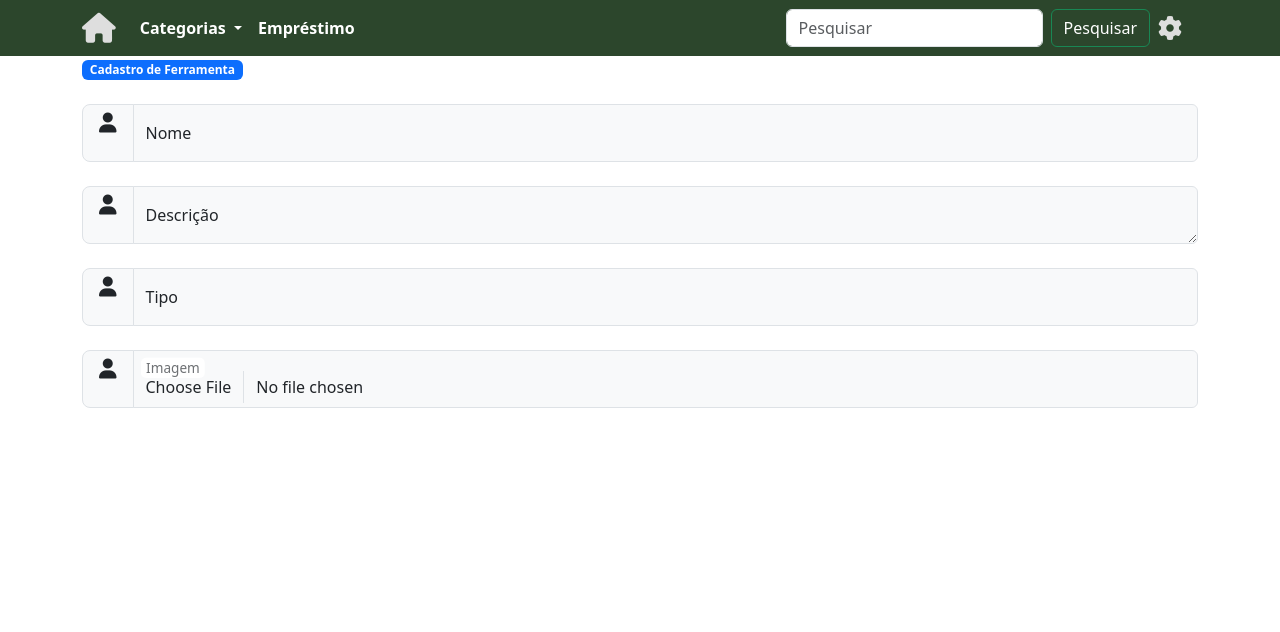
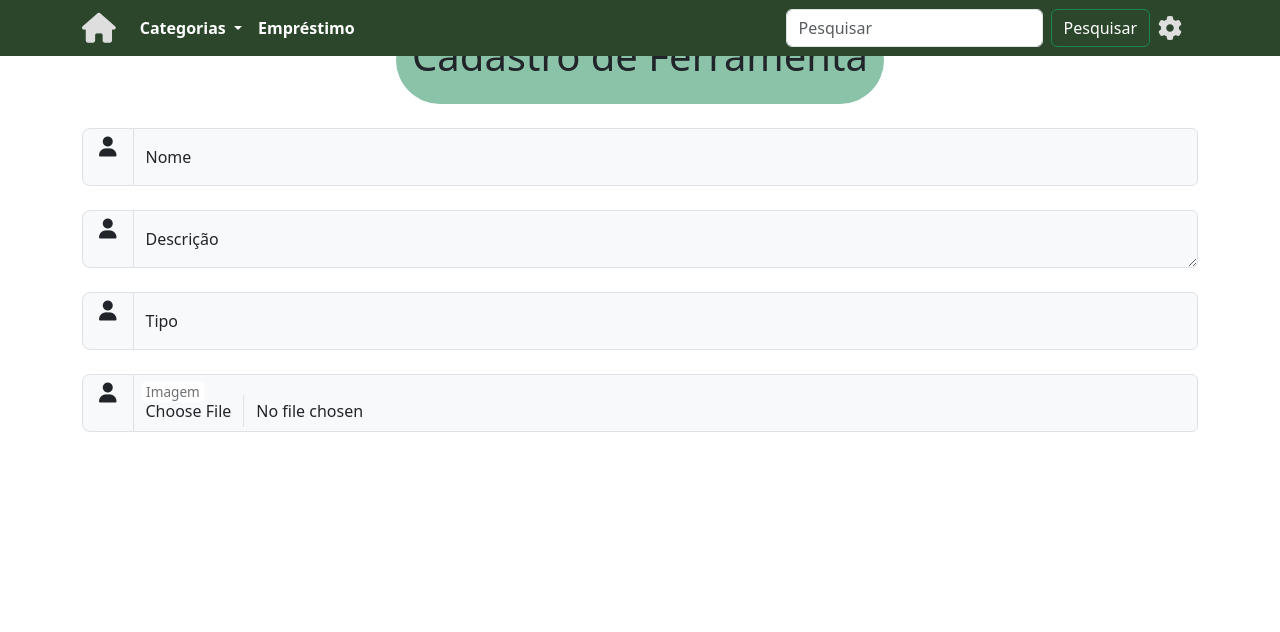
Before and after one commit to Familia-Craft/PI-Web, a Django app: page /cadastrar_ferramenta in a window 1280 px wide. Shown: the top 632 px of the page. Run offline with Django 4.2, Linux system fonts and the light colour scheme; the visitor is signed in with stand-in values (Sample User, id 1); some libraries are stand-ins or nearby versions.

Commit message:
conserto do torto

```diff
--- a/PI_WEB/PI_WEB/settings.py
+++ b/PI_WEB/PI_WEB/settings.py
@@ -82,7 +82,7 @@ DATABASES = {
     'default': {
         'ENGINE': 'django.db.backends.mysql',
         'NAME': 'sistemaApice',
-        'USER': 'root',
+        'USER': 'admin',
         'PASSWORD': '',
         'HOST': 'localhost',
         'PORT': '3306',
--- a/PI_WEB/PI_WEB/templates/cadastrar_ferramenta.html
+++ b/PI_WEB/PI_WEB/templates/cadastrar_ferramenta.html
@@ -3,9 +3,11 @@
 
 {% block content %}
 
-<div class="container">
-    <div class="badge bg-primary">Cadastro de Ferramenta</div>
-    <form method="POST">
+<div class="mt-3 container d-flex flex-column align-items-center">
+    <div class='bg-success rounded-pill p-3 bg-opacity-50' style="width: max-content;">
+        <h1 class="text-center">Cadastro de Ferramenta</h1>
+    </div>
+    <form method="POST" class="w-100">
         {% csrf_token %}
         <div class="mt-4 form-group">
 
--- a/PI_WEB/PI_WEB/templates/index.html
+++ b/PI_WEB/PI_WEB/templates/index.html
@@ -20,7 +20,7 @@
 
   <!-- Começo da Nav Bar -->
 
-  <nav class="navbar navbar-expand-md" style="background-color: #2c462c;">
+  <nav class="navbar navbar-expand-md fixed-top" style="background-color: #2c462c;">
 
     <div class="container">
 
--- a/PI_WEB/PI_WEB/templates/login.html
+++ b/PI_WEB/PI_WEB/templates/login.html
@@ -39,7 +39,6 @@ background-color: #ccffcf
             <div class="text-white">
                 <small>Não possui um login? <a href="{% url 'cadastro-page' %}">Cadastre aqui</a></small>
             </div>
-            {{ form.errors}}
     </div>
 
 </div>
--- a/PI_WEB/PI_WEB/views/actions.py
+++ b/PI_WEB/PI_WEB/views/actions.py
@@ -14,10 +14,9 @@ def ferramenta(request: HttpRequest, id: int):
 @login_required
 def cadastrar_ferramenta(request: HttpRequest):
     frm = FerramentaForm(request.POST or None)
-    frm.fields
     if frm.is_valid():
         frm.save()
-        redirect('home-page')
+        return redirect('home-page')
 
     context = {'form': frm}
     return render(request, 'cadastrar_ferramenta.html', context)
```
Also changed, not shown: PI_WEB/PI_WEB/views/home.py (+5 -2 lines).
